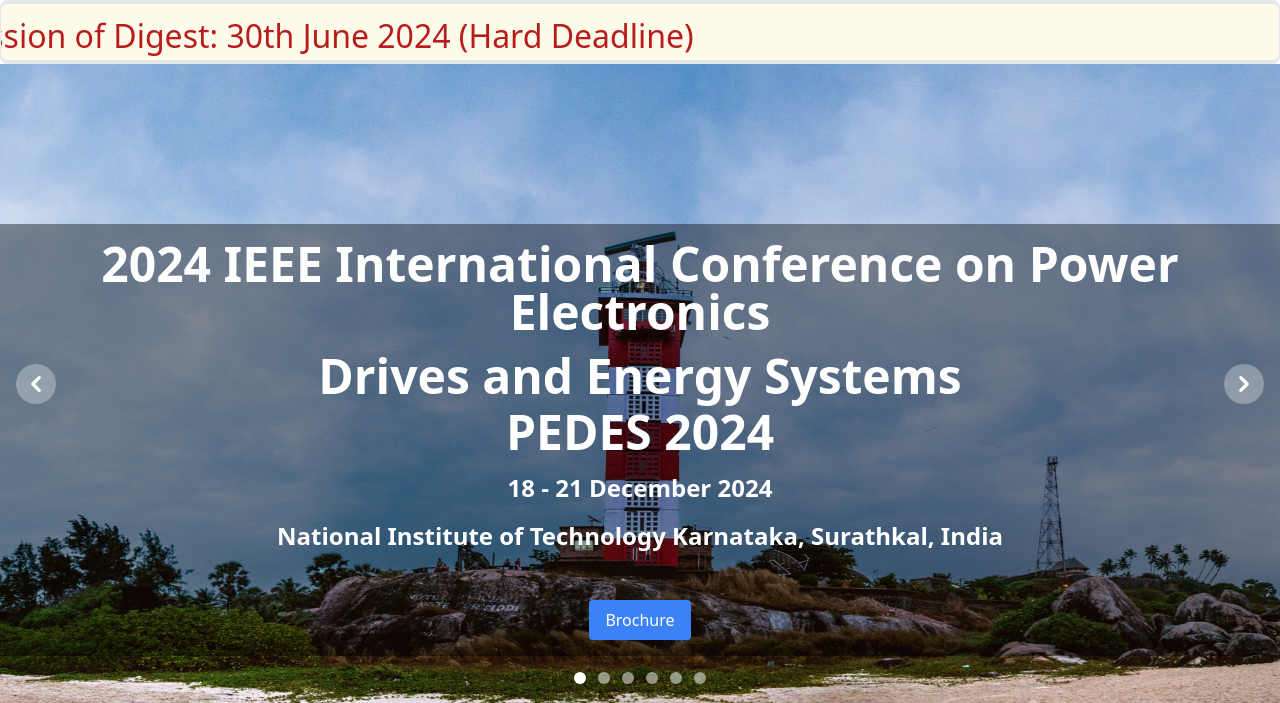
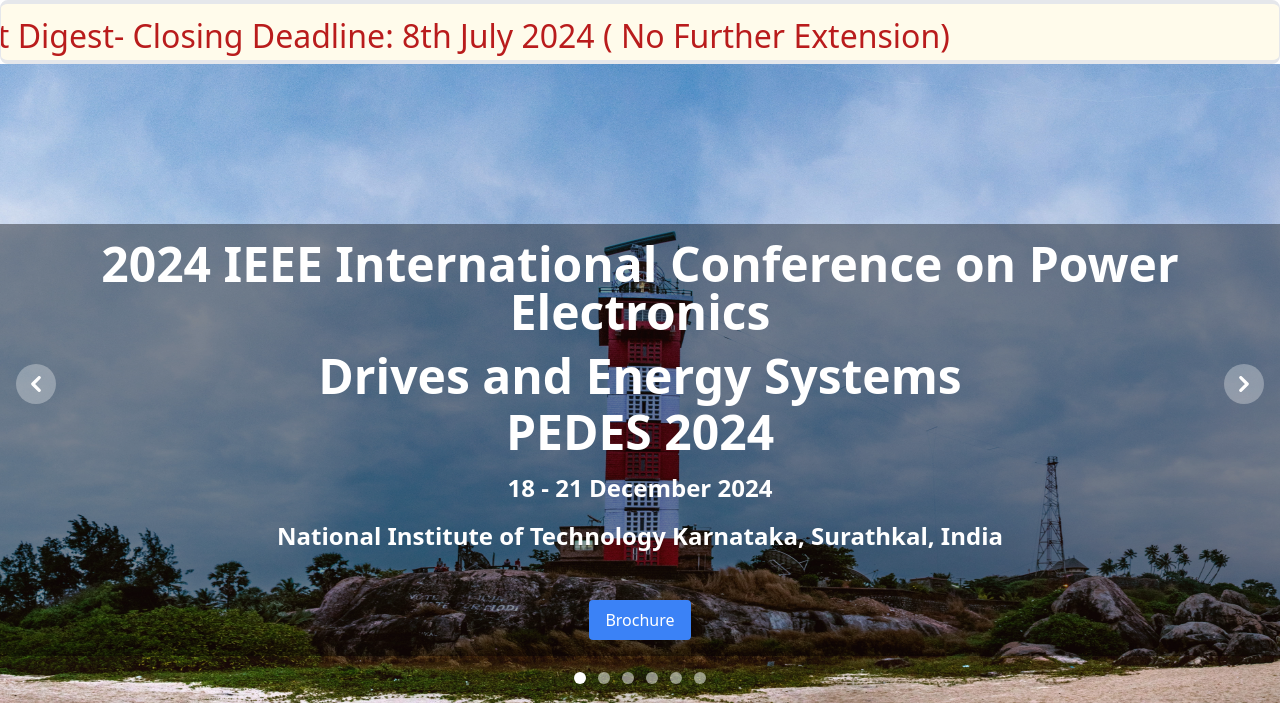
Before and after one commit to anirudhprabhakaran3/pedes-website, a Django app: template web/templates/pages/home.html in a window 1280 px wide. Shown: the part 164-867 px from the top of the page. Run offline with Django 4.2, Linux system fonts and the light colour scheme; the template is opened without the code that fills it, so the values that code supplies are empty; some libraries are stand-ins or nearby versions; grey boxes are pictures that could not be loaded.

Commit message:
date changed to 8th July

```diff
--- a/web/templates/pages/home.html
+++ b/web/templates/pages/home.html
@@ -134,7 +134,7 @@
         <div class="ticker">
            <div class="ticker_item flex flex-row items-center">
             <a href="important_dates">
-                Last Date for Submission of Digest:  30th June 2024 (Hard Deadline)
+                Latest Opportunity to Submit Digest- Closing Deadline: 8th July 2024 ( No Further Extension)
             </a>
         </div>
         </div>
@@ -528,9 +528,13 @@
                     <s><time class="mb-1 text-lg font-bold leading-none text-gray-900 font-helvetica">15<sup>th</sup> June 2024
                     </time></s>
                     <br>
-                    <time class="mb-1 text-lg font-bold leading-none text-gray-900 font-helvetica">30<sup>th</sup> June
+                    <s><time class="mb-1 text-lg font-bold leading-none text-gray-900 font-helvetica">30<sup>th</sup> June 2024
+                    </time></s>
+                    <br>
+                    <time class="mb-1 text-lg font-bold leading-none text-gray-900 font-helvetica">8<sup>th</sup> July
                         2024
                     </time>
+
                     <h3 class="text-base font-normal text-gray-900 font-helvetica">Hard Deadline for Submission of
                         Digest</h3>
                 </li>
--- a/web/templates/pages/important_dates.html
+++ b/web/templates/pages/important_dates.html
@@ -30,7 +30,10 @@ Important Dates
                 <s><time class="mb-1 text-lg font-bold leading-none text-gray-900 font-helvetica">15<sup>th</sup> June 2024
                 </time></s>
                 <br>
-                <time class="mb-1 text-lg font-bold leading-none text-gray-900 font-helvetica">30<sup>th</sup> June
+                <s><time class="mb-1 text-lg font-bold leading-none text-gray-900 font-helvetica">30<sup>th</sup> June 2024
+                </time></s>
+                <br>
+                <time class="mb-1 text-lg font-bold leading-none text-gray-900 font-helvetica">8<sup>th</sup> July
                     2024
                 </time>
                 <h2 class="mb-4 text-xl font-semibold text-gray-900 dark:text-black">Hard Deadline for Submission of Digest</h2>
```
